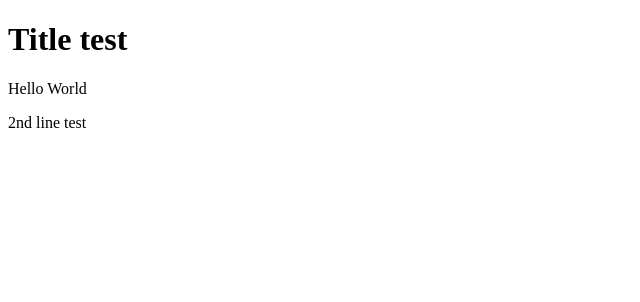
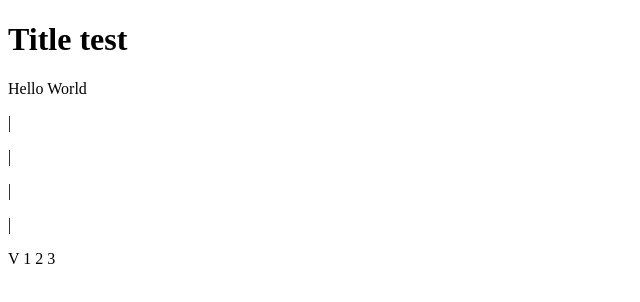
Before and after one commit to BraydynT/BraydynT.github.io, a plain HTML site: page index.html in a window 1280 px wide. Shown: the whole page, without its empty margins (0-640 px from the left). Drawn offline with Linux system fonts and the light colour scheme.

Commit message:
Update index.html

```diff
--- a/index.html
+++ b/index.html
@@ -1,8 +1,16 @@
 <!DOCTYPE html>
-<head>
-    <h1>Title test</h1>
-</head>
-<body>
-    <p>Hello World</p>
-    <p>2nd line test</p>
-</body>
+<html>
+    <head>
+        <title>ilikepie</title>
+    </head>
+    <body>
+        <h1>Title test</h1>
+        <p>Hello World</p>
+        <p>|</p>
+        <p>|</p>
+        <p>|</p>
+        <p>|</p>
+        <p>V    1   2   3</p>
+
+    </body>
+</html>
```
